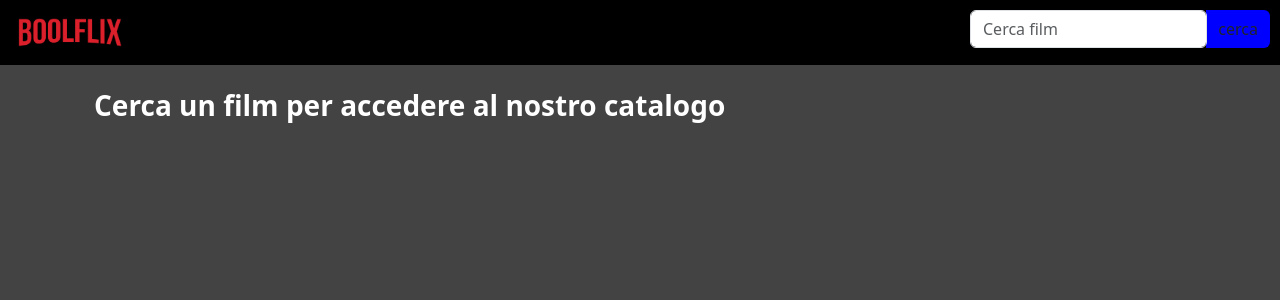
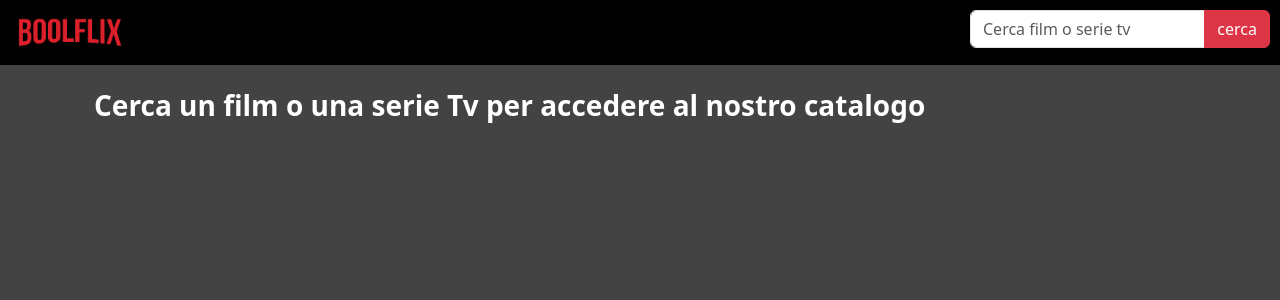
Before and after one commit to silviapetrino/vite-boolflix, a Vue app: page / in a window 1280 px wide. Shown: the top 300 px of the page. Built offline with nearby package versions, Linux system fonts and the light colour scheme.

Commit message:
[add]: flag

```diff
--- a/src/components/Header/Header.vue
+++ b/src/components/Header/Header.vue
@@ -50,8 +50,8 @@ export default {
   <form @submit.prevent="search">
 
     <div class="searchbar input-group rounded">
-    <input v-model.trim="this.store.searchText" type="search" class="form-control rounded" placeholder="Cerca film" aria-label="Search" aria-describedby="search-addon" />
-    <button class="input-group-text border-0" id="search-addon">
+    <input v-model.trim="this.store.searchText" type="search" class="form-control" placeholder="Cerca film o serie tv" aria-label="Search" aria-describedby="search-addon" />
+    <button class="input-group-text btn btn-danger" id="search-addon">
     <span>cerca</span>
     </button>
     </div>
@@ -80,9 +80,6 @@ header {
   padding: 10px;
   .searchbar {
     width: 300px;
-    #search-addon {
-      background-color: blue;
-    }
   }
 }
 
--- a/src/components/Main/ContainerCards.vue
+++ b/src/components/Main/ContainerCards.vue
@@ -39,7 +39,7 @@ export default {
 
 
     <div class="container p-4">
-      <h3 class="fw-semibold"  v-if="getResultMovie.length === 0 & getResultTv.length === 0">Cerca un film per accedere al nostro catalogo</h3>
+      <h3 class="fw-semibold"  v-if="getResultMovie.length === 0 & getResultTv.length === 0">Cerca un film o una serie Tv per accedere al nostro catalogo</h3>
       <div class="fw-semibold" v-else>
         <h3>Ecco i risultati della tua ricerca:</h3>
 
--- a/src/components/Main/singolCard.vue
+++ b/src/components/Main/singolCard.vue
@@ -18,15 +18,17 @@ export default {
     poster_path: String
   },
 
-  methods: {
+  computed: {
     returnFlag(){
-      if(result.original_language === 'en') {
+
+      if (this.result.original_language === 'en') {
         return '/public/en.png'
-      } else if (result.original_language === 'it') {
+      } else if (this.result.original_language === 'it') {
         return '/public/it.png'
-      }
+      } else return this.result.original_language
+
     }
-  },
+  }
 
 
 
@@ -39,9 +41,8 @@ export default {
 
     <!-- poster  -->
     <div class="poster">
-      <img :src="`https://image.tmdb.org/t/p/w342/${poster_path}`">
+      <img class="cover" :src="`https://image.tmdb.org/t/p/w342/${poster_path}`">
     </div>
-
 
      <!--/poster  -->
 
@@ -50,9 +51,9 @@ export default {
     <div class="vote">
       <i class="fa-solid fa-star"></i>
     </div>
-    <img :src="returnFlag" :alt="result.original_language" class="language">
+    <img :src="returnFlag" :alt="result.original_language" class="language" width="30">
     <div v-if="result.overview != ''" class="fw-semibold">Sinossi:</div>
-    <div class="overview">{{ result.overview || result.overview }}</div>
+    <div class="overview p-2">{{ result.overview || result.overview }}</div>
   </div>
 
 </template>
@@ -63,14 +64,15 @@ export default {
 
 .card-sp {
   width: calc(100% / 5.5);
-  background-color: black;
-  margin:  10px;
+  background-color: rgba($color: #000000, $alpha: .7);
+  min-height: 200px;
+  margin: 5px;
   padding: 5px;
   font-size: .8rem;
   position: relative;
+  cursor: pointer;
 
-
-  &:hover img {
+  &:hover .cover {
     display: none;
   }
 
@@ -79,8 +81,8 @@ export default {
     top: 0;
     left: 0;
     width: 100%;
-    height: 100%;
-    img {
+
+    .cover {
     width: 100%;
     height: 100%;
     object-fit: cover;
@@ -88,7 +90,7 @@ export default {
   }
 
   .overview {
-    overflow-y: scroll;
+    overflow-y: scroll !important;
     height: 200px;
   }
 }
```
